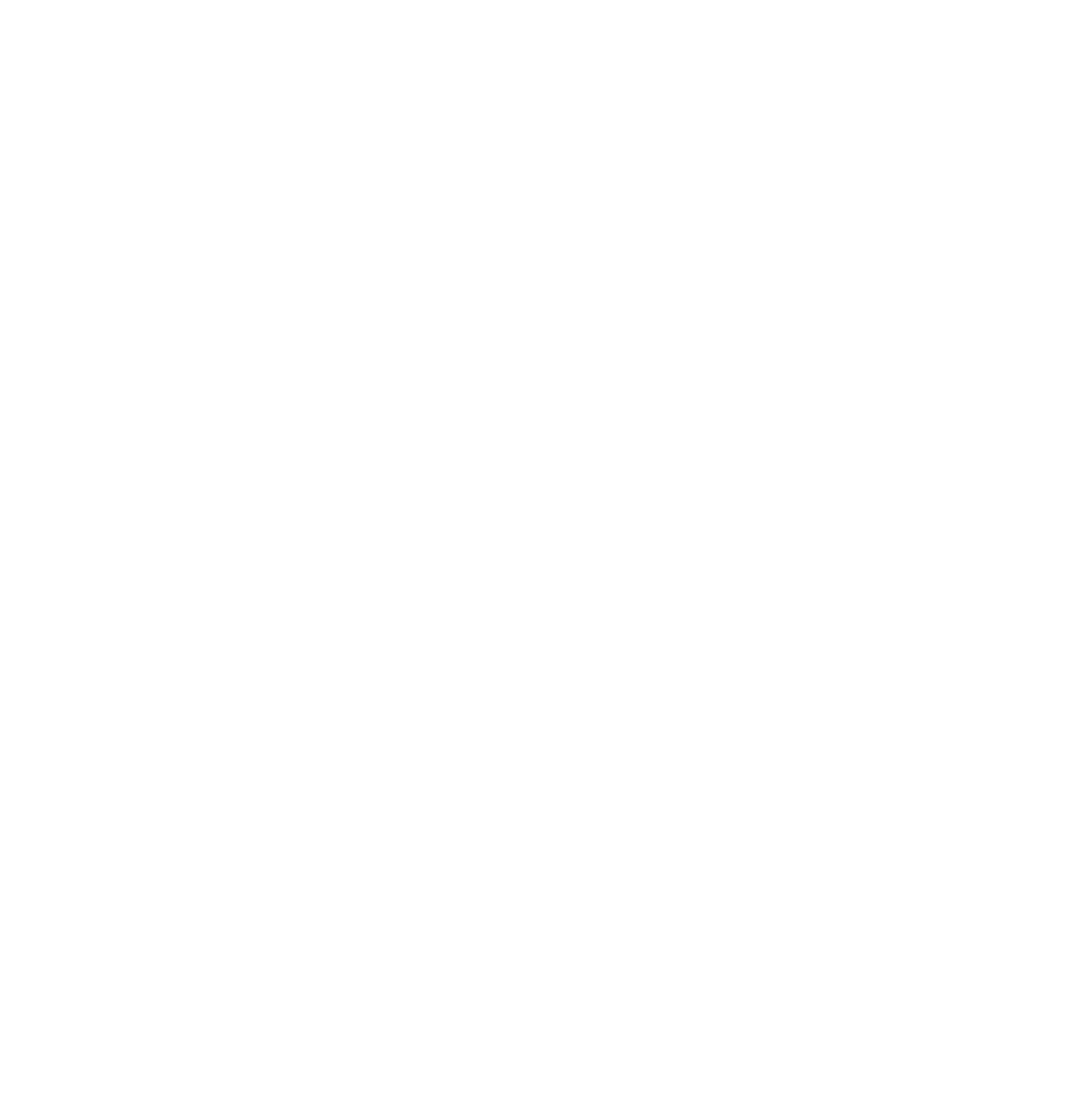
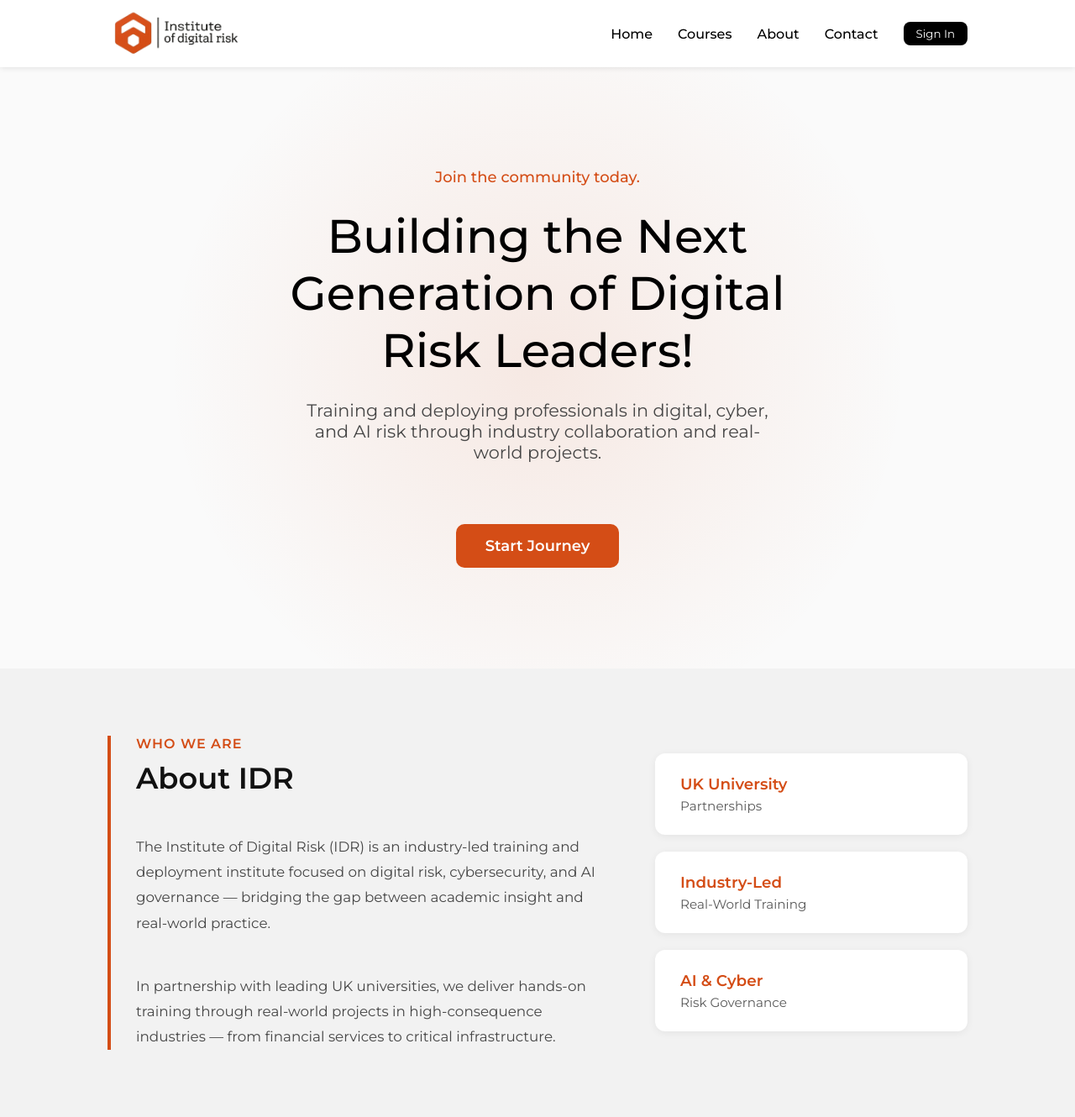
Before and after one commit to sawan1144/Assignment, a plain HTML site: page index.html in a window 1280 px wide. Shown: the whole page at 84% size. Before the commit the page ends 800 px from the top, so only its background shows below. Drawn offline with Linux system fonts and the light colour scheme.

Commit message:
hero & about section done

```diff
--- a/index.html
+++ b/index.html
@@ -4,8 +4,54 @@
     <meta charset="UTF-8">
     <meta name="viewport" content="width=device-width, initial-scale=1.0">
     <title>Institute of Digital Risk</title>
+    <link rel="stylesheet" href="style.css">
+    <link rel="preconnect" href="https://fonts.googleapis.com">
+    <link rel="preconnect" href="https://fonts.gstatic.com" crossorigin>
+    <link href="https://fonts.googleapis.com/css2?family=Montserrat:ital,wght@0,100..900;1,100..900&family=Outfit:wght@500&display=swap" rel="stylesheet">
 </head>
 <body>
+    <nav class="navbar">
+        <img class="logo" src="imgs/assi-logo-text (1).png" alt="logo">
+        <ul class="nav-links">
+            <li>Home</li>
+            <li>Courses</li>
+            <li>About</li>
+            <li>Contact</li>
+            <li><button class="nav-btn">Sign In</button></li>
+        </ul>
+    </nav>
+    <main class="hero">
+        <p>Join the community today.</p>
+        <h1>Building the Next Generation of Digital Risk Leaders!</h1>
+        <h3>Training and deploying professionals in digital, cyber, and AI risk through industry collaboration and real-world projects.</h3>
+        <button>Start Journey</button>
+    </main>
 
+    <section class="about" id="about">
+        <div class="about-left">
+            <p class="section-tag">Who We Are</p>
+            <h2 class="section-heading">About IDR</h2>
+            <p class="about-text">
+                The Institute of Digital Risk (IDR) is an industry-led training and deployment institute focused on digital risk, cybersecurity, and AI governance — bridging the gap between academic insight and real-world practice.
+            </p>
+            <p class="about-text">
+                In partnership with leading UK universities, we deliver hands-on training through real-world projects in high-consequence industries — from financial services to critical infrastructure.
+            </p>
+        </div>
+        <div class="about-right">
+            <div class="about-card">
+                <h3>UK University</h3>
+                <p>Partnerships</p>
+            </div>
+            <div class="about-card">
+                <h3>Industry-Led</h3>
+                <p>Real-World Training</p>
+            </div>
+            <div class="about-card">
+                <h3>AI & Cyber</h3>
+                <p>Risk Governance</p>
+            </div>
+        </div>
+    </section>
 </body>
 </html>
--- a/style.css
+++ b/style.css
@@ -2,11 +2,146 @@
    margin:0%;
    padding:0%;
    box-sizing: border-box;
+   font-family: inherit;
 }
 
 html,body{
    height: 100%;
    width: 100%;
-   background-color: black;
+   background-color: #FAFAFA;
+   color: black;
+   font-family: 'Montserrat', sans-serif;
+   font-weight: 500;
+}
+
+:root {
+   --accent: #D44D16;
+}
+
+.navbar{
+   display: flex;
+   background: #FFFFFF;
+   padding: 8px 10vw;
+   align-items: center;
+   justify-content: space-between;
+   box-shadow: 0 1px 7px rgba(0,0,0,0.1);
+}
+.logo{
+   height: 4em;
+}
+.nav-links{
+   list-style: none;
+   display: flex;
+   align-items: center;
+   gap: 30px;
+}
+.nav-btn{
+   padding: 6px 15px;
+   border: 0;
+   border-radius: 8px;
    color: white;
+   background: black;
 }
+
+
+.hero{
+   padding: 15vh 0;
+   display: flex;
+   gap: 25px;
+   flex-direction: column;
+   justify-content: center;
+   align-items: center;
+   background: radial-gradient(circle at 50% 50%, rgba(212, 77, 22, 0.1) 0%, transparent 60%);
+}
+.hero h1{
+   font-weight: 500;
+   font-size: 3.5rem;
+   width: 55vw;
+   text-align: center;
+}
+.hero h3{
+   font-weight: 400;
+   font-size: 1.3rem;
+   width: 45vw;
+   text-align: center;
+   color: rgb(70, 70, 70);
+}
+.hero p{
+   color: var(--accent);
+   font-size: large;
+}
+.hero button{
+   font-size: large;
+   padding: 15px 35px;
+   margin-top: 6vh;
+   border-radius: 10px;
+   border: 0;
+   color: white;
+   background: var(--accent);
+   font-weight: 600;
+}
+
+
+.section-tag{
+   color: var(--accent);
+   font-size: 1rem;
+   font-weight: 600;
+   letter-spacing: 1px;
+   text-transform: uppercase;
+}
+.section-heading{
+   font-size: 2.2rem;
+   font-weight: 600;
+   margin-top: 10px;
+   color: #111111;
+}
+.about{
+   padding: 10vh 10vw;
+   display: flex;
+   align-items: center;
+   gap: 60px;
+   background: #F2F2F2;
+}
+.about-left{
+   flex: 1.2;
+   border-left: 4px solid var(--accent);
+   padding-left: 30px;
+}
+.about-left .section-heading{
+   margin-bottom: 20px;
+}
+.about-text{
+   font-size: 1.05rem;
+   line-height: 1.8;
+   color: rgb(70, 70, 70);
+   font-weight: 400;
+   margin-top: 45px;
+}
+.about-right{
+   flex: 0.8;
+   display: flex;
+   flex-direction: column;
+   gap: 20px;
+}
+.about-card{
+   background: #FFFFFF;
+   padding: 25px 30px;
+   border-radius: 12px;
+   box-shadow: 0 2px 10px rgba(0,0,0,0.06);
+   cursor: default;
+}
+.about-card:hover{
+   transform: translateY(-3px);
+   box-shadow: 0 6px 20px rgba(0,0,0,0.1);
+}
+.about-card h3{
+   font-size: 1.15rem;
+   font-weight: 600;
+   color: var(--accent);
+}
+.about-card p{
+   font-size: 0.95rem;
+   color: rgb(90, 90, 90);
+   font-weight: 400;
+   margin-top: 5px;
+}
```
Also changed, not shown: imgs/assi-logo-text (1).png (added), imgs/assi-logo-text.png (added), imgs/assi-logo.png (added).
